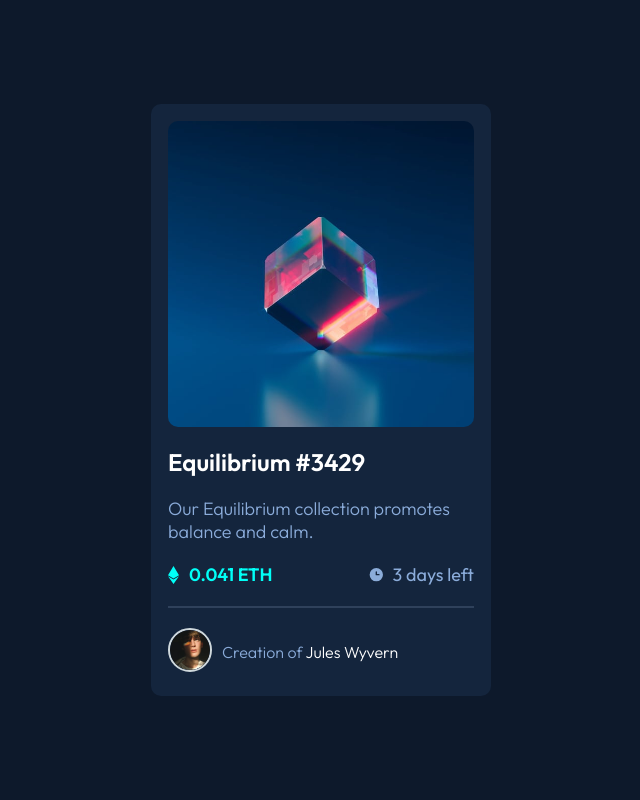
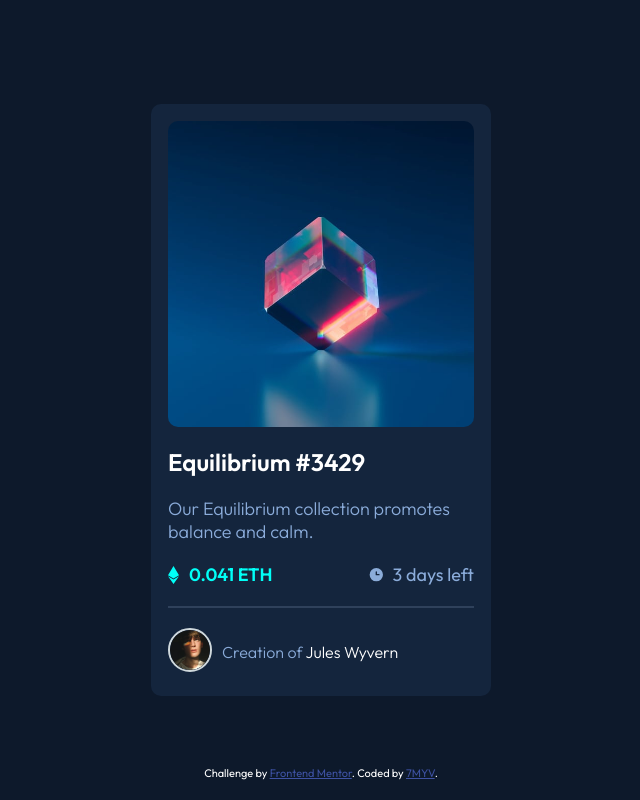
Before and after one commit to 7MYV/nft-preview-card-component-main, a plain HTML site: page nft-preview-card-component-main/index.html in a window 1280 px wide. Shown: the whole page, without its empty margins (319-959 px from the left). Drawn offline with Linux system fonts and the light colour scheme.

Commit message:
Update index.html

```diff
--- a/nft-preview-card-component-main/index.html
+++ b/nft-preview-card-component-main/index.html
@@ -11,7 +11,7 @@
 
   <!-- Feel free to remove these styles or customise in your own stylesheet 👍 -->
   <style>
-    .attribution { font-size: 11px; text-align: center; }
+    .attribution { font-size: 11px; position: absolute; color: white; text-align: center; bottom: 20px; left: 0; right: 0;}
     .attribution a { color: hsl(228, 45%, 44%); }
   </style>
 </head>
@@ -47,7 +47,11 @@
         <h2 class="creation-info">Creation of <span>Jules Wyvern</span> </h2>
       </div>
     </div>
+  </section>
 
-  </section>
+  <div class="attribution">
+    Challenge by <a href="https://www.frontendmentor.io?ref=challenge" target="_blank">Frontend Mentor</a>.
+    Coded by <a href="#">7MYV</a>.
+  </div>
 </body>
 </html>
```
